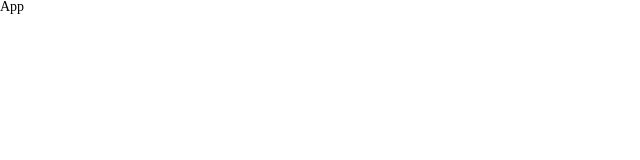
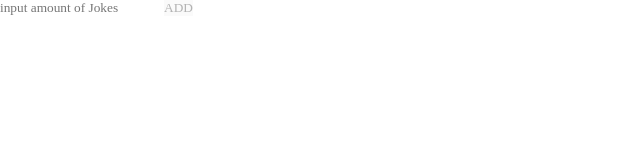
Before and after one commit to YuriiDmytruk/Jokes_App, a React (Create React App) app: page / in a window 1280 px wide. Shown: the top 160 px of the page, without its empty margins (0-640 px from the left). Built offline with nearby package versions, Linux system fonts and the light colour scheme; the HTML template or start-up script is replaced by a standard one.

Commit message:
logic to download current amount of jokes to page

```diff
--- a/package.json
+++ b/package.json
@@ -9,6 +9,7 @@
     "react": "^18.2.0",
     "react-dom": "^18.2.0",
     "react-scripts": "5.0.1",
+    "uuid": "^9.0.1",
     "web-vitals": "^2.1.4"
   },
   "scripts": {
--- a/src/components/App/App.js
+++ b/src/components/App/App.js
@@ -6,5 +6,5 @@ import JokePage from "../JokePage/JokePage";
 import JokesPage from "../JokesPage/JokesPage";
 
 export default function App() {
-  return <div>App</div>;
+  return <JokesPage />;
 }
--- a/src/components/Joke/Joke.js
+++ b/src/components/Joke/Joke.js
@@ -2,6 +2,7 @@ import React from "react";
 
 import "./Joke.css";
 
-export default function Joke() {
-  return <div>Joke</div>;
+export default function Joke(props) {
+  console.log(props.joke);
+  return <li key={props.joke.id}>{props.joke.joke}</li>;
 }
--- a/src/components/JokesControl/JokesCotrol.js
+++ b/src/components/JokesControl/JokesCotrol.js
@@ -1,7 +1,38 @@
-import React from "react";
+import React, { useState } from "react";
 
 import "./JokesControl.css";
 
-export default function JokesControl() {
-  return <div>JokesControl</div>;
+export default function JokesControl(props) {
+  const [amount, setAmount] = useState();
+  const [isValid, setValid] = useState(false);
+
+  const validateJokesAmountInput = (e) => {
+    if (e.target.value.match(/^[0-9]+$/) != null) {
+      const number = +e.target.value;
+      if (number >= 1 && number <= 10) {
+        setAmount(number);
+        setValid(true);
+        return;
+      }
+    }
+    setValid(false);
+  };
+
+  const changeAmount = () => {
+    props.fetchJokes(amount);
+  };
+
+  return (
+    <div>
+      <input
+        placeholder="input amount of Jokes"
+        onChange={(e) => {
+          validateJokesAmountInput(e);
+        }}
+      />
+      <button onClick={changeAmount} disabled={!isValid}>
+        ADD
+      </button>
+    </div>
+  );
 }
--- a/src/components/JokesList/JokesList.js
+++ b/src/components/JokesList/JokesList.js
@@ -4,12 +4,12 @@ import "./JokesList.css";
 
 import Joke from "../Joke/Joke";
 
-export default function JokesList() {
+export default function JokesList(props) {
   return (
-    <>
-      <ul>
-        <Joke />
-      </ul>
-    </>
+    <ul>
+      {props.jokes.map((e) => (
+        <Joke joke={e} />
+      ))}
+    </ul>
   );
 }
--- a/src/components/JokesPage/JokesPage.js
+++ b/src/components/JokesPage/JokesPage.js
@@ -1,15 +1,43 @@
-import React from "react";
+import React, { useState } from "react";
 
 import "./JokesPage.css";
 
 import JokesList from "../JokesList/JokesList";
 import JokesControl from "../JokesControl/JokesCotrol";
 
+const url = "https://api.api-ninjas.com/v1/dadjokes?limit=";
+
+const headers = {
+  "X-Api-Key": "FZ/AKic+o4S4M8w6uUkbDA==m9YD4yHpLhWnTHuj",
+};
+
 export default function JokesPage() {
+  const [jokes, setJokes] = useState([]);
+
+  async function fetchJokes(jokesAmount) {
+    try {
+      const response = await fetch(url + jokesAmount, {
+        method: "GET",
+        headers,
+      });
+      if (!response.ok) {
+        throw new Error("Network response was not ok");
+      }
+      let data = await response.json();
+
+      data = data.map((e, i) => {
+        return { joke: e.joke, id: jokes.length + i };
+      });
+      setJokes(jokes.concat(data));
+    } catch (error) {
+      console.error("Error fetching data:", error);
+    }
+  }
+
   return (
     <>
-      <JokesControl />
-      <JokesList />
+      <JokesControl fetchJokes={fetchJokes} />
+      <JokesList jokes={jokes} />
     </>
   );
 }
--- a/src/index.js
+++ b/src/index.js
@@ -4,8 +4,4 @@ import "./index.css";
 import App from "./components/App/App";
 
 const root = ReactDOM.createRoot(document.getElementById("root"));
-root.render(
-  <React.StrictMode>
-    <App />
-  </React.StrictMode>
-);
+root.render(<App />);
```
Also changed, not shown: 1 other file (tests, documents, lock files or other folders).
